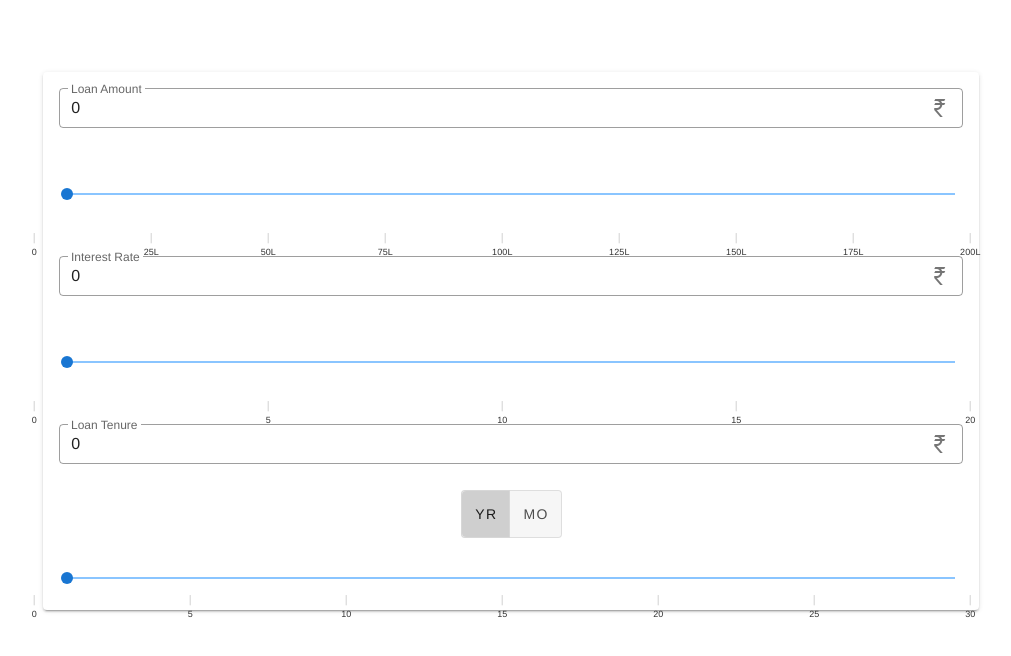
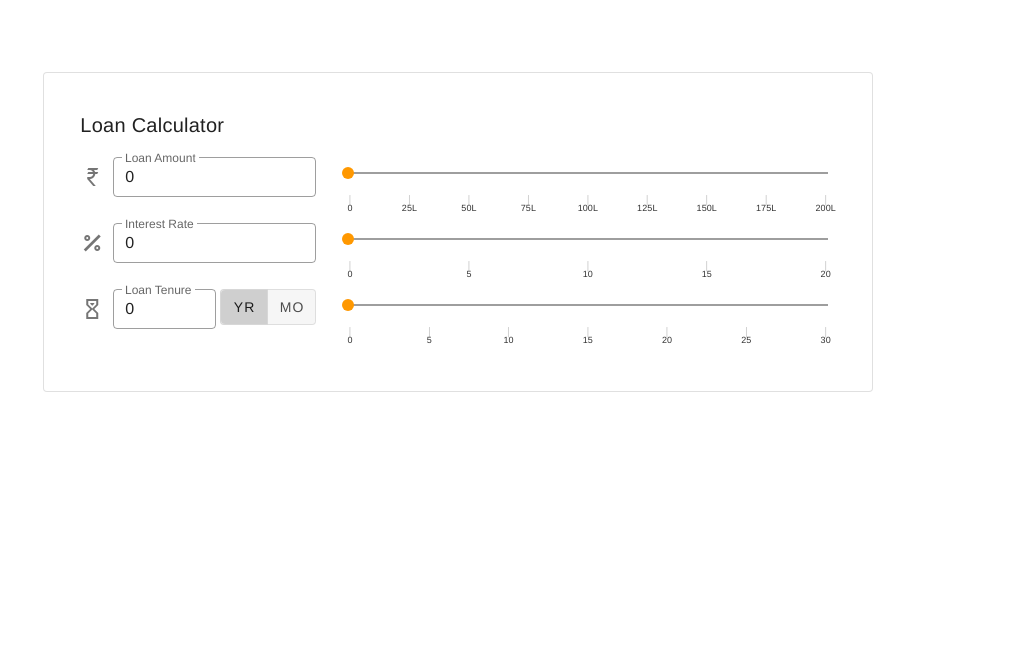
Before and after one commit to milidubey/credit-saison-assignment, a Vue app: page / in a window 1280 px wide. Shown: the top 656 px of the page, without its empty margins (182-1193 px from the left). Built offline with nearby package versions, Linux system fonts and the light colour scheme; what v-mask would draw is missing.

Commit message:
UI for desktop

```diff
--- a/src/components/LoanCalculator.vue
+++ b/src/components/LoanCalculator.vue
@@ -3,148 +3,123 @@
     <v-main>
       <v-container fluid>
         <v-row>
-          <v-col cols="12" md="12" lg="9" offset="2">
-            <v-card>
+          <v-col cols="12" md="12" lg="8" offset="2">
+            <v-card outlined class="pa-5">
+              <v-card-title>Loan Calculator </v-card-title>
               <v-card-text>
                 <v-row>
-                  <v-col cols="12" md="12" lg="12">
+                  <v-col cols="12" md="4" lg="4">
                     <v-text-field
                       label="Loan Amount"
+                      hide-details
                       v-model.number="loanAmount"
                       type="number"
                       outlined
                       dense
-                      append-icon="mdi-currency-inr"
+                      prepend-icon="mdi-currency-inr"
                     ></v-text-field>
                   </v-col>
-                  <v-col cols="12" md="8" lg="12">
-                    <v-slider v-model="loanAmount" :max="20000000" :min="0">
+                  <v-col cols="12" md="8" lg="8">
+                    <v-slider
+                      v-model="loanAmount"
+                      :max="20000000"
+                      :min="0"
+                      track-color="grey"
+                      track-fill-color="orange"
+                      thumb-color="orange"
+                    >
                     </v-slider>
-
-                    <div class="steps" id="loanamountsteps">
-                      <span class="tick" style="left: 0%"
-                        >|<br /><span class="marker">0</span></span
-                      ><span class="tick hidden-xs" style="left: 12.5%"
-                        >|<br /><span class="marker">25L</span></span
-                      ><span class="tick" style="left: 25%"
-                        >|<br /><span class="marker">50L</span></span
-                      ><span class="tick hidden-xs" style="left: 37.5%"
-                        >|<br /><span class="marker">75L</span></span
-                      ><span class="tick" style="left: 50%"
-                        >|<br /><span class="marker">100L</span></span
-                      ><span class="tick hidden-xs" style="left: 62.5%"
-                        >|<br /><span class="marker">125L</span></span
-                      ><span class="tick" style="left: 75%"
-                        >|<br /><span class="marker">150L</span></span
-                      ><span class="tick hidden-xs" style="left: 87.5%"
-                        >|<br /><span class="marker">175L</span></span
-                      ><span class="tick" style="left: 100%"
-                        >|<br /><span class="marker">200L</span></span
+                    <div class="steps ml-5">
+                      <span
+                        v-for="(step, index) in loanAmountSteps"
+                        class="tick"
+                        :key="`loanAmountTick${index}`"
+                        :style="step.style"
+                        >|<br /><span class="marker">{{
+                          step.text
+                        }}</span></span
                       >
                     </div>
                   </v-col>
-                  <v-col cols="12" md="12" lg="12">
+
+                  <v-col cols="12" md="4" lg="4">
                     <v-text-field
+                      hide-details
                       label="Interest Rate"
                       v-model.number="interestRate"
                       type="number"
                       outlined
                       dense
-                      append-icon="mdi-currency-inr"
+                      prepend-icon="mdi-percent-outline"
                     ></v-text-field>
                   </v-col>
-                  <v-col cols="12" md="8" lg="12">
-                    <v-slider v-model="interestRate" :max="20" :min="0">
+                  <v-col cols="12" md="8" lg="8">
+                    <v-slider
+                      v-model="interestRate"
+                      :max="20"
+                      :min="0"
+                      track-color="grey"
+                      track-fill-color="orange"
+                      thumb-color="orange"
+                    >
                     </v-slider>
 
-                    <div class="steps" id="loanintereststeps">
-                      <span class="tick" style="left: 0%"
-                        >|<br /><span class="marker">0</span></span
-                      ><span class="tick" style="left: 25%"
-                        >|<br /><span class="marker">5</span></span
-                      ><span class="tick" style="left: 50%"
-                        >|<br /><span class="marker">10</span></span
-                      ><span class="tick" style="left: 75%"
-                        >|<br /><span class="marker">15</span></span
-                      ><span class="tick" style="left: 100%"
-                        >|<br /><span class="marker">20</span></span
+                    <div class="steps ml-5">
+                      <span
+                        class="tick"
+                        v-for="(step, index) in loanInterestSteps"
+                        :style="step.style"
+                        :key="`loanInterestStep${index}`"
+                        >|<br /><span class="marker">{{
+                          step.text
+                        }}</span></span
                       >
                     </div>
                   </v-col>
-                  <v-col cols="12" md="12" lg="12">
+                  <v-col cols="12" md="4" lg="4" class="d-flex justify-start">
                     <v-text-field
+                      class="mr-1"
                       label="Loan Tenure"
                       v-model.number="tenure"
                       type="number"
                       outlined
                       dense
-                      append-icon="mdi-currency-inr"
+                      prepend-icon="mdi-timer-sand"
                     ></v-text-field>
-                    <v-btn-toggle v-model="tenureType">
+                    <v-btn-toggle dense v-model="tenureType">
                       <v-btn> Yr </v-btn>
                       <v-btn> Mo </v-btn>
                     </v-btn-toggle>
                   </v-col>
-                  <v-col cols="12" md="8" lg="12">
+
+                  <v-col cols="12" md="8" lg="8">
                     <v-slider
                       v-model="tenure"
                       step="0.5"
                       :max="tenureType == 0 ? 30 : 360"
                       :min="0"
-                      hide-details
+                      track-color="grey"
+                      track-fill-color="orange"
+                      thumb-color="orange"
                     >
                     </v-slider>
-                    <div
-                      class="steps"
-                      id="loantermsteps"
-                      v-if="tenureType == 0"
-                    >
-                      <span class="tick" style="left: 0%"
-                        >|<br /><span class="marker">0</span></span
-                      ><span class="tick" style="left: 16.67%"
-                        >|<br /><span class="marker">5</span></span
-                      ><span class="tick" style="left: 33.33%"
-                        >|<br /><span class="marker">10</span></span
-                      ><span class="tick" style="left: 50%"
-                        >|<br /><span class="marker">15</span></span
-                      ><span class="tick" style="left: 66.67%"
-                        >|<br /><span class="marker">20</span></span
-                      ><span class="tick" style="left: 83.33%"
-                        >|<br /><span class="marker">25</span></span
-                      ><span class="tick" style="left: 100%"
-                        >|<br /><span class="marker">30</span></span
-                      >
-                    </div>
-                    <div class="steps" id="loantermsteps" v-else>
-                      <span class="tick" style="left: 0%"
-                        >|<br /><span class="marker">0</span></span
-                      ><span class="tick" style="left: 16.67%"
-                        >|<br /><span class="marker">60</span></span
-                      ><span class="tick" style="left: 33.33%"
-                        >|<br /><span class="marker">120</span></span
-                      ><span class="tick" style="left: 50%"
-                        >|<br /><span class="marker">180</span></span
-                      ><span class="tick" style="left: 66.67%"
-                        >|<br /><span class="marker">240</span></span
-                      ><span class="tick" style="left: 83.33%"
-                        >|<br /><span class="marker">300</span></span
-                      ><span class="tick" style="left: 100%"
-                        >|<br /><span class="marker">360</span></span
+                    <div class="steps ml-5">
+                      <span
+                        class="tick"
+                        v-for="(step, index) in loanTermSteps"
+                        :style="step.style"
+                        :key="`loanTermStep${index}`"
+                        >|<br /><span class="marker">{{
+                          step.text
+                        }}</span></span
                       >
                     </div>
                   </v-col>
-                  <v-col cols="12" md="12" lg="12" v-if="show">
-                    <h2>Emi: {{ formatCurrency(Math.round(emi)) }}</h2>
-                    <h2>
-                      Total amount payable:
-                      {{ formatCurrency(totalAmountPayable) }}
-                    </h2>
-                    <h2>
-                      Total interest payable:
-                      {{ formatCurrency(totalInterestPayable) }}
-                    </h2>
+                  <template v-if="show">
+                    <v-col cols="12" lg="12">
+                      <v-divider></v-divider>
                     </v-col>
-                  <v-col cols="12" md="12" lg="12" v-if="show">
+                    <v-col cols="12" md="12" lg="4">
                       <div class="mb-5">
                         <DoughnutChart
                           id="amountPayableChart"
@@ -155,7 +130,25 @@
                         />
                       </div>
                     </v-col>
-                  <v-col cols="12" md="12" lg="12" v-if="show">
+                    <v-col
+                      cols="12"
+                      md="12"
+                      lg="8"
+                      class="d-flex flex-column text-left align-start justify-center"
+                    >
+                      <h1 class="my-2">
+                        Monthly EMI {{ formatCurrency(Math.round(emi)) }}
+                      </h1>
+                      <h3 class="my-2">
+                        Total Amount Payable
+                        {{ formatCurrency(totalAmountPayable) }}
+                      </h3>
+                      <h3 class="my-2">
+                        Total Interest Payable
+                        {{ formatCurrency(totalInterestPayable) }}
+                      </h3>
+                    </v-col>
+                    <v-col cols="12" md="12" lg="12">
                       <v-data-table
                         group-by="groupBy"
                         :headers="headers"
@@ -167,7 +160,9 @@
                           <template v-if="group != ''">
                             <td class="d-flex justify-start align-center">
                               <v-icon small class="mr-2" @click="toggle"
-                              >{{ isOpen ? "mdi-minus" : "mdi-plus" }} </v-icon
+                                >{{
+                                  isOpen ? "mdi-minus" : "mdi-plus"
+                                }} </v-icon
                               ><span class="ml-2">{{ group }}</span>
                             </td>
                             <!-- <td>{{ calculateAnnualPrincipal(group) }}</td> -->
@@ -176,7 +171,9 @@
                             </td>
                             <td class="text-left">
                               {{
-                              formatCurrency(calculateTotalAnnualBalance(group))
+                                formatCurrency(
+                                  calculateTotalAnnualBalance(group)
+                                )
                               }}
                             </td>
                             <td class="text-left">
@@ -199,6 +196,7 @@
                         }}</template>
                       </v-data-table>
                     </v-col>
+                  </template>
                 </v-row>
               </v-card-text>
             </v-card>
@@ -274,6 +272,24 @@ export default {
         },
       ],
       tenureType: 0,
+      loanAmountSteps: [
+        { text: "0", style: "left:0%;" },
+        { text: "25L", style: "left:12.5%;" },
+        { text: "50L", style: "left:25%;" },
+        { text: "75L", style: "left:37.5%;" },
+        { text: "100L", style: "left:50%;" },
+        { text: "125L", style: "left:62.5%;" },
+        { text: "150L", style: "left:75%;" },
+        { text: "175L", style: "left:87.5%;" },
+        { text: "200L", style: "left:100%;" },
+      ],
+      loanInterestSteps: [
+        { text: "0", style: "left:0%;" },
+        { text: "5", style: "left:25%;" },
+        { text: "10", style: "left:50%;" },
+        { text: "15", style: "left:75%;" },
+        { text: "20", style: "left:100%;" },
+      ],
     };
   },
   components: {
@@ -300,7 +316,7 @@ export default {
         datasets: [
           {
             data: [this.loanAmount, this.totalInterestPayable],
-            backgroundColor: ["#EE8D2B", "#88A726"],
+            backgroundColor: ["#88A726", "#EE8D2B"],
             borderJoinStyle: "bevel",
           },
         ],
@@ -376,6 +392,28 @@ export default {
       }
       return data;
     },
+    loanTermSteps() {
+      if (this.tenureType == 0)
+        return [
+          { text: "0", style: "left:0%;" },
+          { text: "5", style: "left:16.67%;" },
+          { text: "10", style: "left:33.33%;" },
+          { text: "15", style: "left:50%;" },
+          { text: "20", style: "left:66.66%;" },
+          { text: "25", style: "left:83.33%;" },
+          { text: "30", style: "left:100%;" },
+        ];
+      else
+        return [
+          { text: "0", style: "left:0%;" },
+          { text: "60", style: "left:16.67%;" },
+          { text: "120", style: "left:33.33%;" },
+          { text: "180", style: "left:50%;" },
+          { text: "240", style: "left:66.66%;" },
+          { text: "300", style: "left:83.33%;" },
+          { text: "360", style: "left:100%;" },
+        ];
+    },
   },
   methods: {
     calculateAnnualPayment(groupBy) {
@@ -430,11 +468,11 @@ export default {
   font-size: 11px;
   height: 11px;
   left: 0;
-  line-height: 11px;
+  line-height: 0px;
   margin-left: -24px;
   position: absolute;
   text-align: center;
-  width: 30px;
+  width: 28px;
 }
 
 .marker {
@@ -445,4 +483,9 @@ export default {
   line-height: 18px;
   text-align: center;
 }
+
+.steps {
+  position: relative;
+  margin-top: -0.75rem;
+}
 </style>
```
Lines whose indentation alone changed are shown as unchanged.
